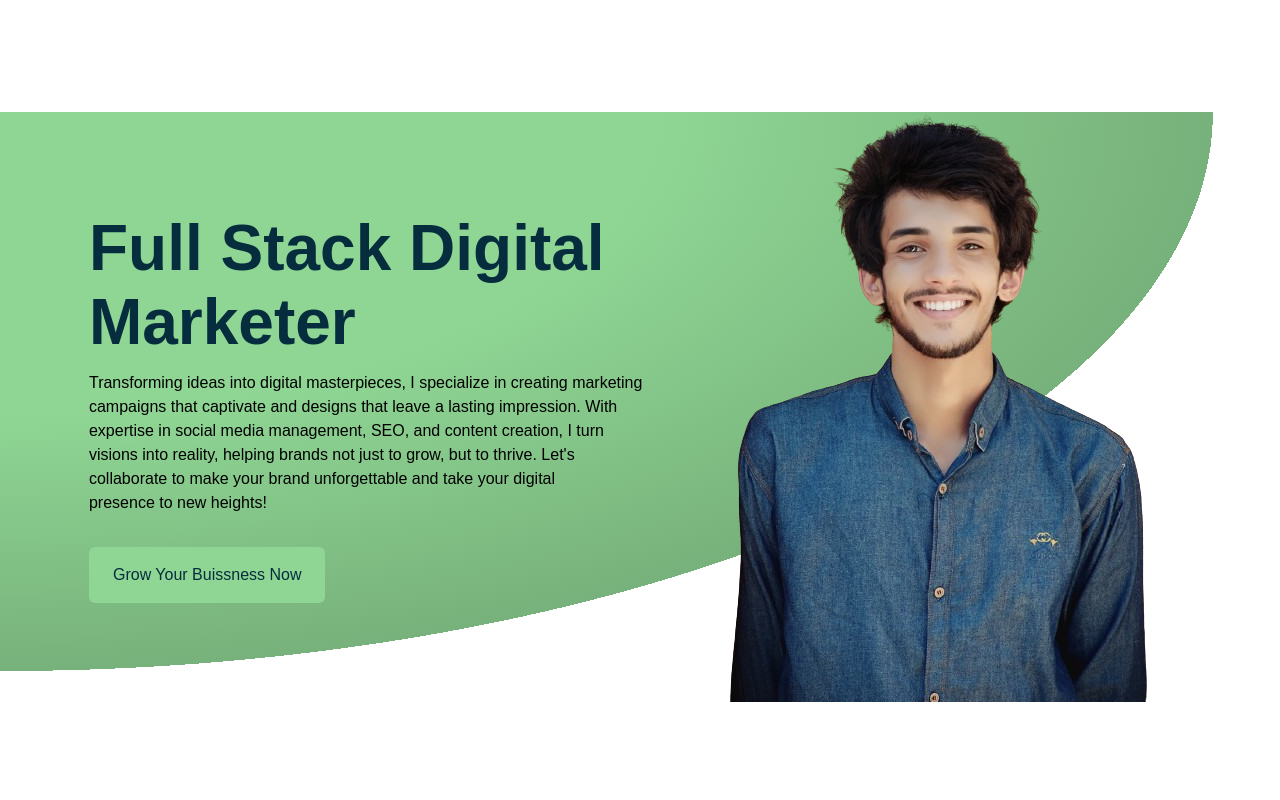
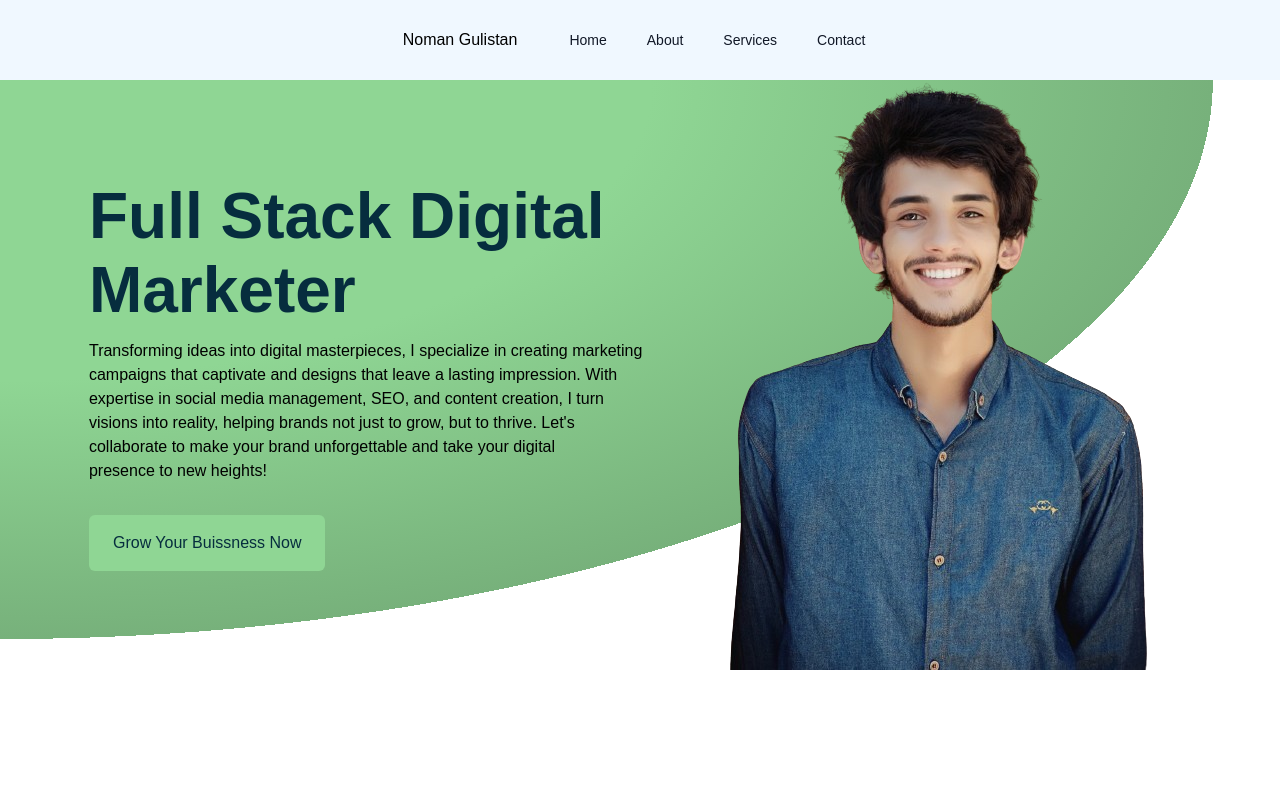
Before and after one commit to akathequest22/digital-marketer-portfolio, a Next.js app: page / in a window 1280 px wide. Shown: the top 800 px of the page. Built offline with nearby package versions, Linux system fonts and the light colour scheme.

Commit message:
add navbar

```diff
--- a/src/Component/Elements/index.jsx
+++ b/src/Component/Elements/index.jsx
@@ -2,11 +2,10 @@
 import Image from "next/image";
 import React from "react";
 
-import logo from "../../../public/common/ISC SVG-01.svg";
-import { APP_NAME } from "./AppName";
+// import logo from "../../../public/icons/close.svg"
 
 const Logo = ({
-  text = APP_NAME,
+  text = "Noman Gulistan",
   containerClassName = "",
   logoClassName = "",
   textClassName = "",
@@ -21,13 +20,13 @@ const Logo = ({
       className={` ${containerClassName} flex items-center justify-center gap-3  `}
       style={containerStyle}
     >
-      <Image
+      {/* <Image
         className={logoClassName}
         width={40}
         src={logo}
         alt=""
         style={logoStyle}
-      />
+      /> */}
       <h1
         className={` text-[16px] sm:text-[22px] ${textClassName}`}
         style={textStyle}
--- a/src/Component/HeroSection/index.jsx
+++ b/src/Component/HeroSection/index.jsx
@@ -67,7 +67,7 @@ gsap.from(".btn-ani  ",{
     <div className="curve-section">
 
     <Container >
-      <div className="  justify-center sm:justify-between mx-auto mt-28 relative grid items-center grid-cols-1 gap-8 lg:grid-cols-[1fr_503px]">
+      <div className="  justify-center sm:justify-between mx-auto mt-20 relative grid items-center grid-cols-1 gap-8 lg:grid-cols-[1fr_503px]">
         <div>
         <div className="bg-lay absolute right-[40%] top-30"></div>
         <HeadingDesc
--- a/src/Component/Navbar/index.jsx
+++ b/src/Component/Navbar/index.jsx
@@ -1,73 +1,80 @@
 "use client";
-import React, { useState } from "react";
-import Logo from "../../Elements/Logo";
-import IconButton from "../../Elements/IconButton";
-import hamburgerIcon from "../../../public/icons/hamburger.svg";
-import closeIcon from "../../../public/icons/close.svg";
-import Button from "../Elements/Buton";
+import React, { useEffect, useRef } from 'react';
+import { gsap } from 'gsap';
+import { ScrollTrigger } from 'gsap/ScrollTrigger';
+import Image from 'next/image';
 
-const NavsDb = [
+gsap.registerPlugin(ScrollTrigger);
+
+const Navbar = () => {
+  const navRef = useRef(null);
+  const linkRefs = useRef([]);
+
+  useEffect(() => {
+    const navElement = navRef.current;
+
+    // Navbar background color change on scroll
+    ScrollTrigger.create({
+      trigger: navElement,
+      start: 'top top',
+      end: 'bottom top',
+      onEnter: () => gsap.to(navElement, { backgroundColor: '#ffffff', duration: 0.5 }),
+      onLeaveBack: () => gsap.to(navElement, { backgroundColor: 'aliceblue', duration: 0.5 }),
+    });
+
+    // Links slide-in effect
+    gsap.fromTo(
+      linkRefs.current,
+      { x: -50, opacity: 1 },
       {
-    text: "Why Us?",
-    href: "#",
+        x: 0,
+        opacity: 1,
+        stagger: 0.2,
+        duration: 1,
+        ease: 'power2.out',
+        scrollTrigger: {
+          trigger: navElement,
+          start: 'top top',
         },
-  {
-    text: "Services",
-    href: "#",
-  },
-  {
-    text: "Our Process ",
-    href: "#",
-  },
-  {
-    text: "Career",
-    href: "#",
-  },
-  {
-    text: "FAQs",
-    href: "#",
-  },
-];
+      }
+    );
+  }, []);
 
-const PublicNavbarCEAA = () => {
-  const [sidebarOpen, setSidebarOpen] = useState(false);
   return (
-    <div className="relative mx-auto mb-[80px] flex w-[98%] items-center justify-between pt-4 md:flex-grow md:gap-[40px] lg:mb-[120px]">
-      <Logo text="ISC" containerClassName="z-50"></Logo>
-      <div className="hidden  lg:inline ">
-        <ul className=" flex flex-wrap gap-4 ">
-          {NavsDb.map((nav, i) => (
-            <a href={nav.href} key={i}>{nav.text}</a>
-          ))}
-        </ul>
+    <nav ref={navRef} className="fixed w-full top-0 left-0 z-50 transition-all h-[80px] flex items-center duration-500">
+      <div className="max-w-7xl mx-auto px-4 sm:px-6 lg:px-8 flex">
+        <div className="flex items-center justify-between h-16">
+          <div className="flex items-center justify-between">
+            <div className="flex-shrink-0">
+              <div>Noman Gulistan</div>
             </div>
-      <div className=" hidden gap-4 lg:flex  ">
-        <Button >Contact</Button>
-      </div>
-      <div className="flex items-center lg:hidden">
-        <IconButton
-          className=" z-50"
-          icon={sidebarOpen ? closeIcon : hamburgerIcon}
-          btnDim={24}
-          onClick={() => setSidebarOpen(!sidebarOpen)}
-        />
-      </div>
-      {sidebarOpen && (
-        <div className="absolute left-0 top-16 z-10 flex w-full flex-col bg-white shadow-md lg:hidden">
-          <ul className="flex flex-col gap-4 p-4">
-            {NavsDb.map((nav, i) => (
-              <a key={i} href={nav.href}>
-                {nav.text}
+            <div className="hidden md:block">
+              <div className="ml-10 flex items-baseline space-x-4">
+                {['Home', 'About', 'Services', 'Contact'].map((item, index) => (
+                  <a
+                    key={item}
+                    href={`#${item.toLowerCase()}`}
+                    ref={(el) => (linkRefs.current[index] = el)}
+                    className="text-gray-900 px-3 py-2 rounded-md text-sm font-medium hover:bg-gray-100 transition-colors duration-300"
+                  >
+                    {item}
                   </a>
                 ))}
-          </ul>
-          <div className="flex justify-center gap-4 p-4 ">
-            <Button >Contact</Button>
               </div>
             </div>
-      )}
           </div>
+          <div className="-mr-2 flex md:hidden">
+            <button className="bg-gray-900 inline-flex items-center justify-center p-2 rounded-md text-white hover:bg-gray-800 focus:outline-none focus:ring-2 focus:ring-offset-2 focus:ring-offset-gray-800 focus:ring-white">
+              <span className="sr-only">Open main menu</span>
+              <svg className="h-6 w-6" xmlns="http://www.w3.org/2000/svg" fill="none" viewBox="0 0 24 24" stroke="currentColor" aria-hidden="true">
+                <path strokeLinecap="round" strokeLinejoin="round" strokeWidth="2" d="M4 6h16M4 12h16M4 18h16" />
+              </svg>
+            </button>
+          </div>
+        </div>
+      </div>
+    </nav>
   );
 };
 
-export default PublicNavbarCEAA;
+export default Navbar;
--- a/src/app/page.js
+++ b/src/app/page.js
@@ -1,10 +1,12 @@
 import HeroSection from "@/Component/HeroSection";
+import Navbar from "@/Component/Navbar";
 import OurServices from "@/Component/Services";
 import WorkShowcase from "@/Component/WorkShowcase";
 
 export default function Home() {
   return (
     <>
+      <Navbar />
       <HeroSection />
       <OurServices />
       <WorkShowcase />
```
Lines whose indentation alone changed are shown as unchanged.
